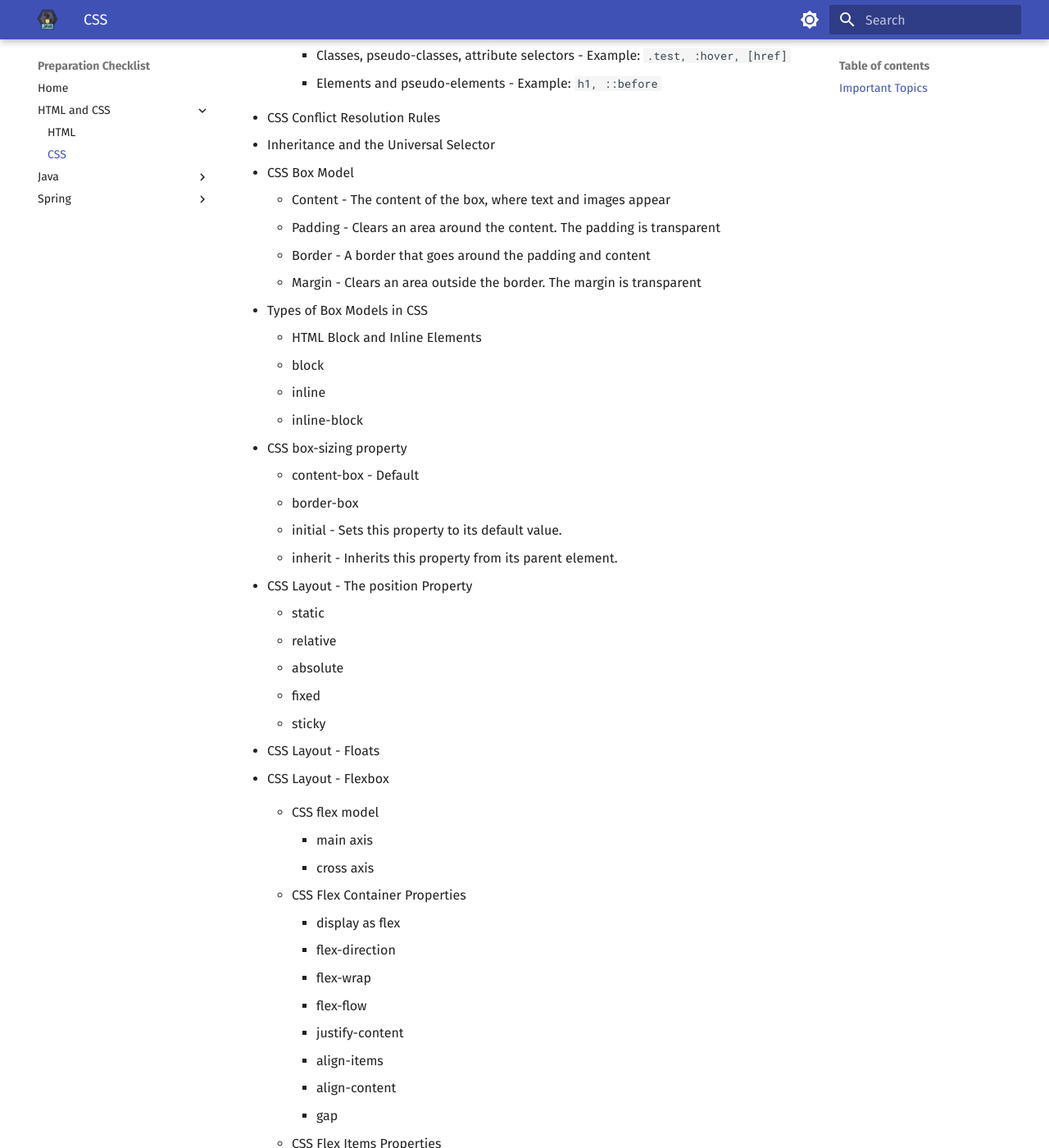
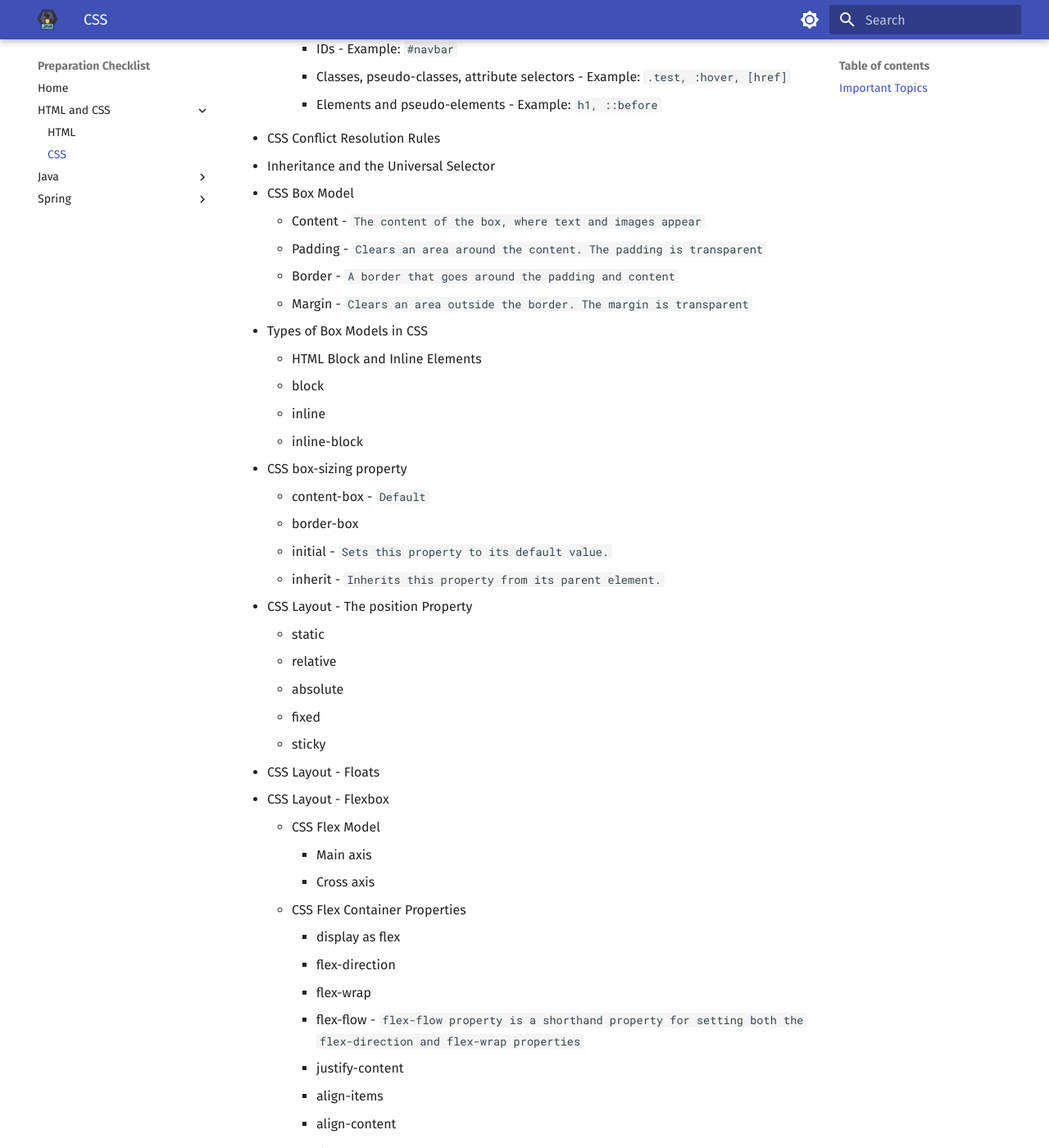
Before and after one commit to shivajideotale/preparation-checklist, an MkDocs documentation site: the page built from docs/html-css/css.md, in a window 1280 px wide and 1400 px high, scrolled down 1527 px. Shown: the whole window at 82% size. Built offline with MkDocs 1.6.1 and Material for MkDocs 9.7.7, drawn with Linux system fonts in a browser that asks for light colours; some of the changed text lies outside the part shown.

Commit message:
First Commit

```diff
--- a/docs/html-css/css.md
+++ b/docs/html-css/css.md
@@ -6,15 +6,15 @@
 - Inline, Internal and External CSS
 
 - CSS Selectors
-    - Simple selectors (select elements based on name, id, class)
-    - Combinator selectors (select elements based on a specific relationship between them)
-        - descendant selector (space)
-        - child selector (>)
-        - adjacent sibling selector (+)
-        - general sibling selector (~)
-    - Pseudo-class selectors (select elements based on a certain state)
-    - Pseudo-elements selectors (select and style a part of an element)
-    - Attribute selectors (select elements based on an attribute or attribute value)
+    - Simple selectors `select elements based on name, id, class`
+    - Combinator selectors `select elements based on a specific relationship between them`
+        - descendant selector `space`
+        - child selector `>`
+        - adjacent sibling selector `+`
+        - general sibling selector `~`
+    - Pseudo-class selectors `select elements based on a certain state`
+    - Pseudo-elements selectors `select and style a part of an element`
+    - Attribute selectors `select elements based on an attribute or attribute value`
 
 - CSS Pseudo-classes
     - :link
@@ -55,10 +55,10 @@
 - Inheritance and the Universal Selector
 
 - CSS Box Model
-    - Content - The content of the box, where text and images appear
-    - Padding - Clears an area around the content. The padding is transparent
-    - Border - A border that goes around the padding and content
-    - Margin - Clears an area outside the border. The margin is transparent
+    - Content - `The content of the box, where text and images appear`
+    - Padding - `Clears an area around the content. The padding is transparent`
+    - Border - `A border that goes around the padding and content`
+    - Margin - `Clears an area outside the border. The margin is transparent`
 
 - Types of Box Models in CSS
     - HTML Block and Inline Elements
@@ -67,10 +67,10 @@
     - inline-block
 
 - CSS box-sizing property
-    - content-box - Default
+    - content-box - `Default`
     - border-box
-    - initial - Sets this property to its default value.
-    - inherit - Inherits this property from its parent element.
+    - initial - `Sets this property to its default value.`
+    - inherit - `Inherits this property from its parent element.`
 
 - CSS Layout - The position Property
     - static
@@ -82,15 +82,14 @@
 - CSS Layout - Floats
 
 - CSS Layout - Flexbox
-    - CSS flex model
-        - main axis
-        - cross axis
-
+    - CSS Flex Model
+        - Main axis
+        - Cross axis
     - CSS Flex Container Properties
         - display as flex
         - flex-direction
         - flex-wrap
-        - flex-flow
+        - flex-flow - `flex-flow property is a shorthand property for setting both the flex-direction and flex-wrap properties`
         - justify-content
         - align-items
         - align-content
```
Also changed, not shown: other parts of docs/html-css/css.md (+1 -2 lines).
